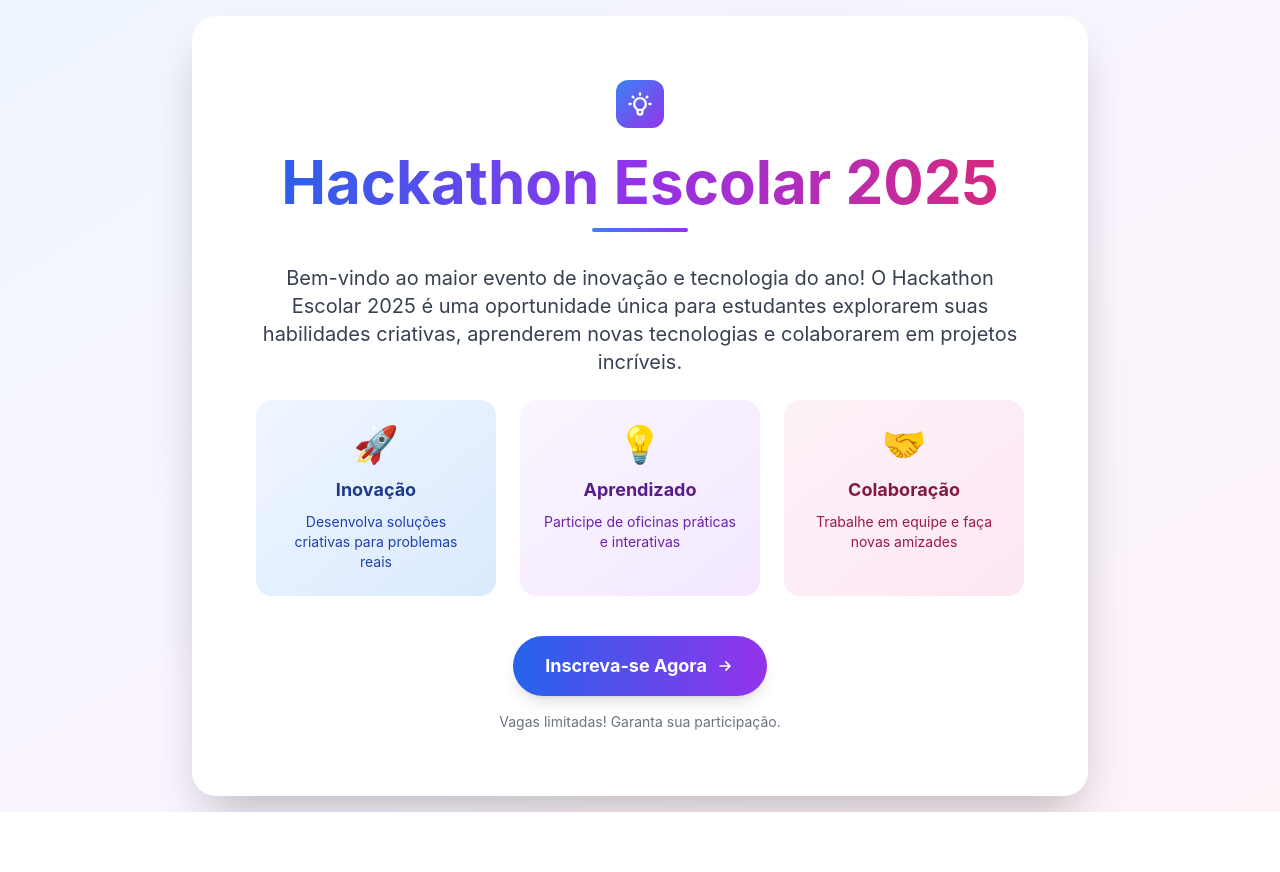
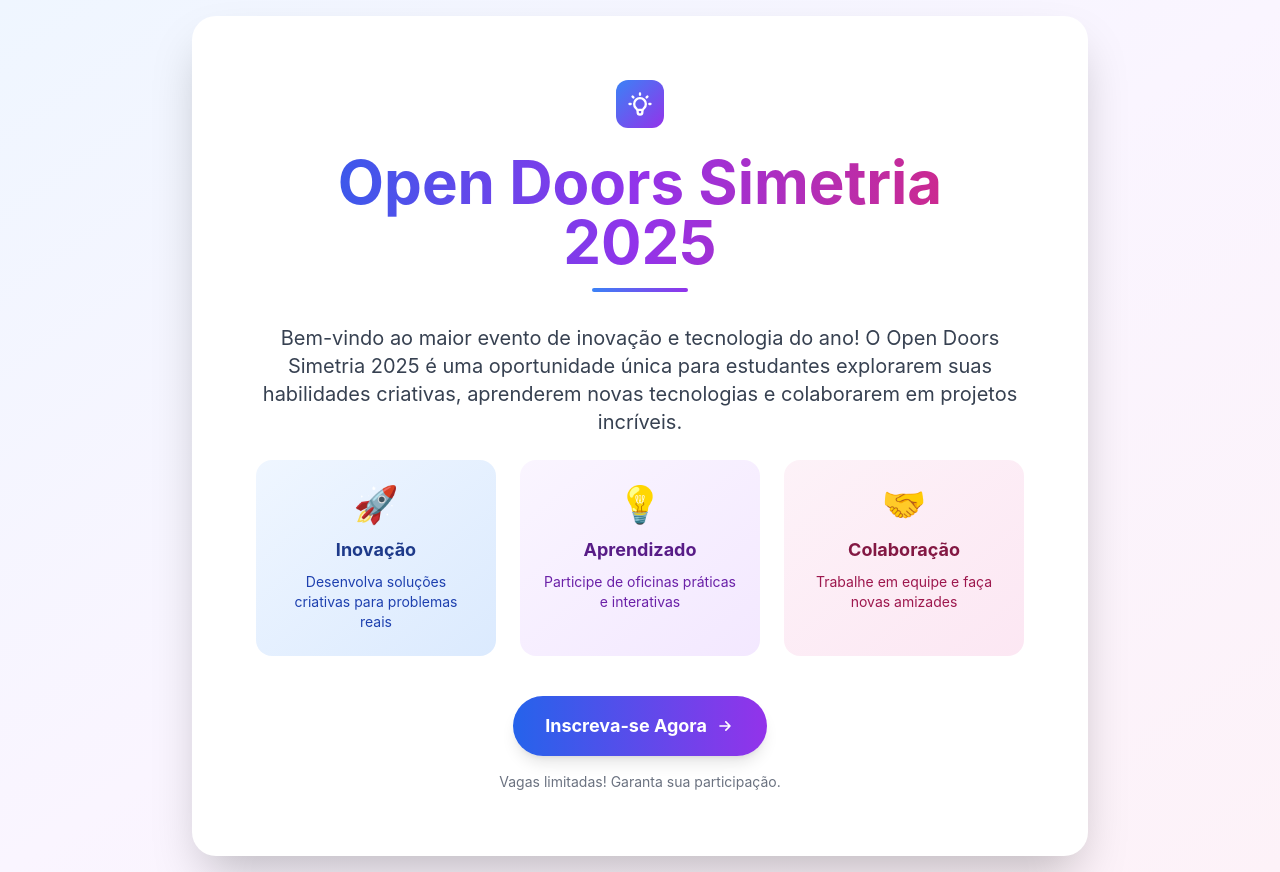
Before and after one commit to Artht0/Site-Hackaton-Completo, a React (Vite) app in the folder frontend/: page / in a window 1280 px wide. Before the commit the page ends 812 px from the top, so only its background shows below. Built offline with nearby package versions, Linux system fonts and the light colour scheme.

Commit message:
Atualização completa do projeto - Site Hackaton

```diff
--- a/frontend/src/pages/Home.jsx
+++ b/frontend/src/pages/Home.jsx
@@ -20,7 +20,7 @@ function Home() {
             </div>
 
             <h1 className="text-5xl md:text-6xl font-bold mb-4 bg-gradient-to-r from-blue-600 via-purple-600 to-pink-600 bg-clip-text text-transparent">
-              Hackathon Escolar 2025
+              Open Doors Simetria 2025
             </h1>
 
             <div className="w-24 h-1 bg-gradient-to-r from-blue-500 to-purple-600 mx-auto mb-8 rounded-full"></div>
@@ -30,7 +30,7 @@ function Home() {
           <div className="space-y-6 mb-10 text-gray-700">
             <p className="text-lg md:text-xl leading-relaxed text-center">
               Bem-vindo ao maior evento de inovação e tecnologia do ano!
-              O Hackathon Escolar 2025 é uma oportunidade única para estudantes
+              O Open Doors Simetria 2025 é uma oportunidade única para estudantes
               explorarem suas habilidades criativas, aprenderem novas tecnologias
               e colaborarem em projetos incríveis.
             </p>
```
